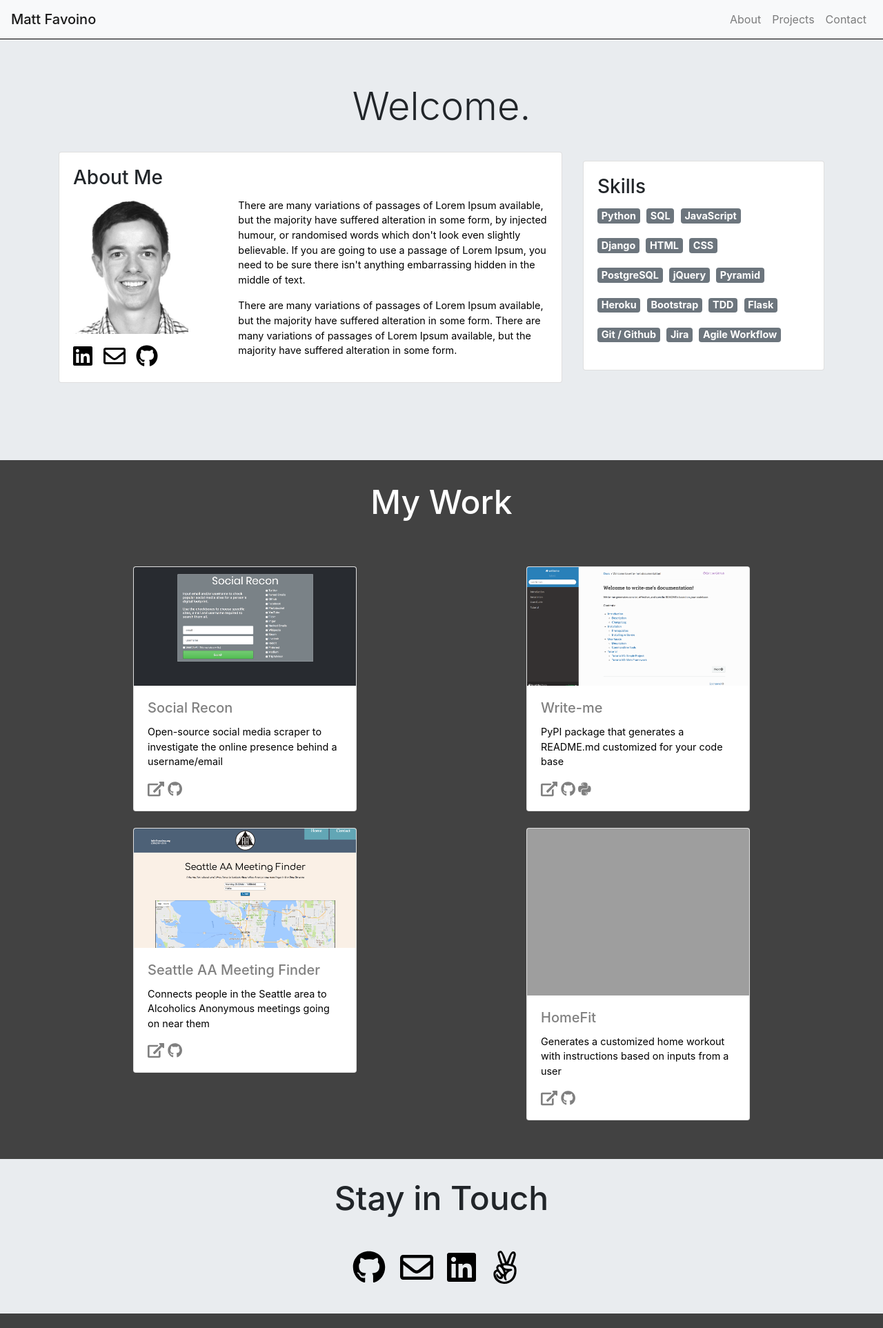
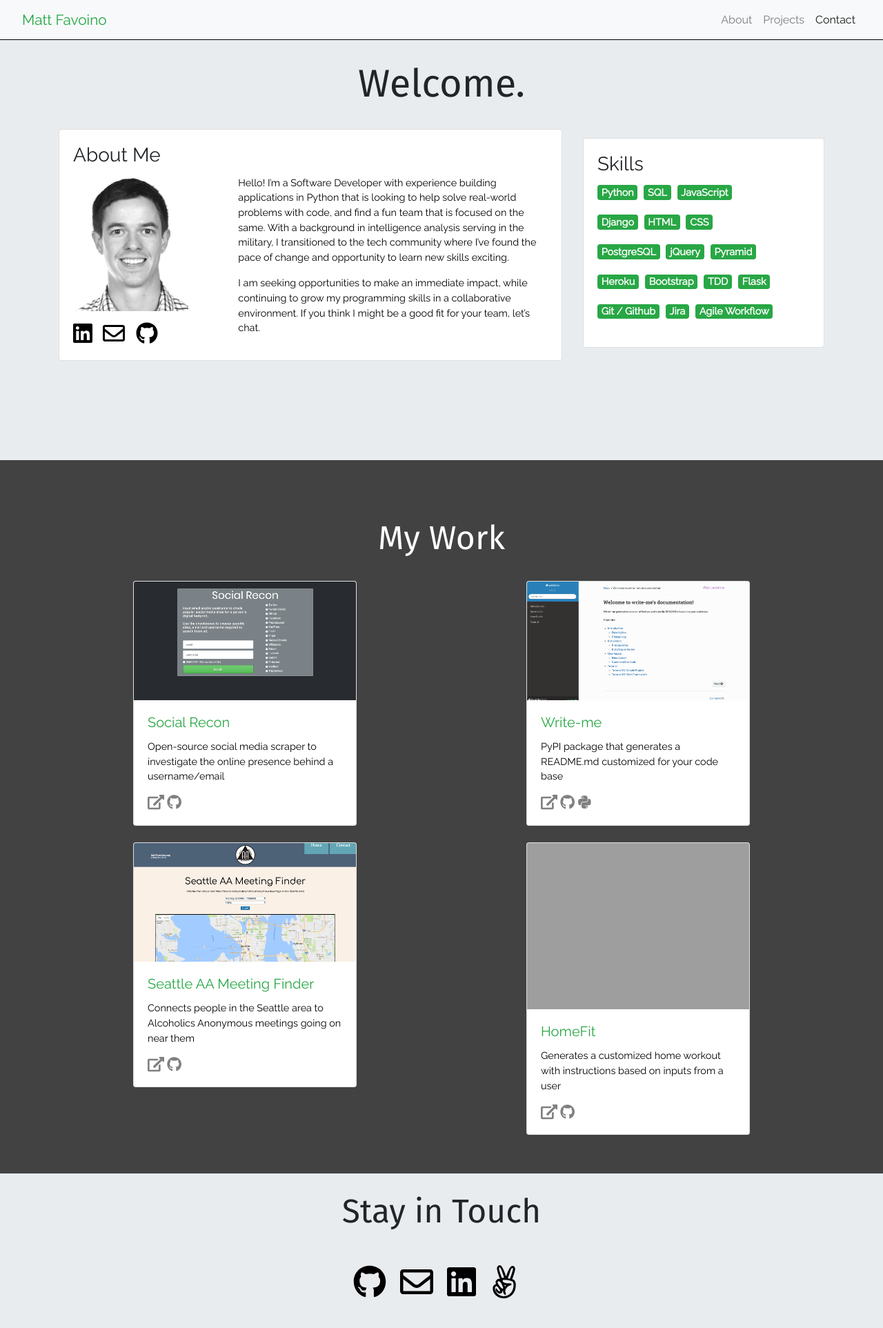
Before and after one commit to famavott/personal-site, a Flask app: page / in a window 1280 px wide. Shown: the whole page at 69% size. Before the commit the page ends 1904 px from the top, so only its background shows below. Run offline with Flask 2, Linux system fonts and the light colour scheme; some libraries are stand-ins or nearby versions; grey boxes are pictures that could not be loaded.

Commit message:
Added fonts, colors, edited text in about me, updated requirements.

```diff
--- a/app/static/styles.css
+++ b/app/static/styles.css
@@ -2,12 +2,29 @@ nav {
     border-bottom: thin solid black;
 }
 
+#navbar-name {
+    font-size: 1.3rem;
+    margin-left: 1rem;
+    color: #24a745;
+}
+
+.navbar-nav {
+    margin-right: 1rem;
+}
+
 body {
     background-color: #424242;
+    position: relative;
+    padding-top: 1.5rem;
+    font-family: 'Raleway', sans-serif;
+}
+
+.section-labels {
+    font-family: 'Fira Sans', sans-serif;
 }
 
 .about-area {
-    margin-bottom: 3rem;
+    margin-bottom: 5rem;
 }
 
 #headshot {
@@ -50,10 +67,11 @@ body {
 
 #projects-div {
     color: gray;
+    padding-top: 3.3rem;
 }
 
 #projects-title {
-    margin-bottom: 4rem;
+    margin-bottom: 2rem;
     font-size: 3rem;
     color: white;
 }
@@ -61,6 +79,10 @@ body {
 .ind-project {
     width: 60%;
     margin-bottom: 1.5rem;
+}
+
+h5 {
+    color: #28a745;
 }
 
 .card-text {
@@ -102,6 +124,22 @@ body {
     color: black;
 }
 
+.fa-lg:hover {
+    color: black;
+}
+
+.fa-2x:hover {
+    color: #28a745;
+}
+
+.fa-3x:hover {
+    color: #28a745;
+}
+
 a:hover {
     text-decoration: none;
 }
+
+#notfound {
+    color: gray;
+}
--- a/app/templates/404.html
+++ b/app/templates/404.html
@@ -7,8 +7,8 @@
     <link rel="stylesheet" type="text/css" href="{{ url_for('static', filename='styles.css')}}">
     <title>404 - Matt Favoino</title>
   </head>
-  <body>
-    <h1>You look lost. Let's get you back to the right spot.</h1>
+  <body class="text-center">
+    <h1 id="notfound">You look lost. Let's get you back to the right spot.</h1>
     <h4><a href="{{ url_for('index') }}">Back</a></h4>
     <!-- jQuery, Tether, Bootstrap JS. -->
     <script src="https://code.jquery.com/jquery-3.1.1.slim.min.js" integrity="sha384-A7FZj7v+d/sdmMqp/nOQwliLvUsJfDHW+k9Omg/a/EheAdgtzNs3hpfag6Ed950n" crossorigin="anonymous"></script>
--- a/app/templates/index.html
+++ b/app/templates/index.html
@@ -1,43 +1,50 @@
 <!DOCTYPE html>
 <html lang="en">
   <head>
+    <title>Matt Favoino</title>
     <meta charset="utf-8">
     <meta name="viewport" content="width=device-width, initial-scale=1, shrink-to-fit=no">
+    <meta name="description" content="Personal website for Matt Favoino.">
+    <meta name="keywords" content="Matt Favoino,Developer,Python,Social Recon,Software">
     <link rel="stylesheet" href="https://maxcdn.bootstrapcdn.com/bootstrap/4.0.0/css/bootstrap.min.css" integrity="sha384-Gn5384xqQ1aoWXA+058RXPxPg6fy4IWvTNh0E263XmFcJlSAwiGgFAW/dAiS6JXm" crossorigin="anonymous">
     <link rel="stylesheet" type="text/css" href="{{ url_for('static', filename='styles.css')}}">
+    <link href="https://fonts.googleapis.com/css?family=Fira+Sans|Raleway" rel="stylesheet">
+    <link rel="shortcut icon" href="{{ url_for('static', filename='mf.ico') }}">
     <script defer src="https://use.fontawesome.com/releases/v5.0.6/js/all.js"></script>
-    <title>Matt Favoino</title>
   </head>
 
   <!-- Begin Nav -->
-  <nav class="navbar navbar-expand-md navbar-light bg-light">
-    <span class="navbar-brand mb-0 h1" id="navbar-name" href="#">Matt Favoino</span>
-    <button class="navbar-toggler" type="button" data-toggle="collapse" data-target="#navbarNavAltMarkup" aria-controls="navbarNavAltMarkup" aria-expanded="false" aria-label="Toggle navigation">
+  <nav class="navbar navbar-expand-md fixed-top navbar-light bg-light" id="only-nav">
+    <a href="#about-div">
+      <span class="navbar-brand mb-0 h1" id="navbar-name" href="#">Matt Favoino</span>
+    </a>
+    <button class="navbar-toggler" type="button" data-toggle="collapse" data-target="#navbarNavAltMarkup"
+     aria-controls="navbarNavAltMarkup" aria-expanded="false" aria-label="Toggle navigation">
       <span class="navbar-toggler-icon"></span>
     </button>
     <div class="collapse navbar-collapse justify-content-end" id="navbarNavAltMarkup">
       <div class="navbar-nav">
-        <a class="nav-item nav-link" href="#">About</a>
-        <a class="nav-item nav-link" href="#">Projects</a>
-        <a class="nav-item nav-link" href="#">Contact</a>
+        <a class="nav-item nav-link" href="#about-div">About</a>
+        <a class="nav-item nav-link" href="#projects-div">Projects</a>
+        <a class="nav-item nav-link" href="#contact-div">Contact</a>
       </div>
     </div>
   </nav>
 
   <!-- Begin Body -->
-  <body>
+  <body data-spy="scroll" data-target="#only-nav" data-offset="0" id="about-div">
     <div class="jumbotron jumbotron-fluid">
-      <div class="container">
-        <h1 class="display-4 text-center">Welcome.</h1>
+      <div class="container about-area">
+        <h1 class="display-4 text-center section-labels">Welcome.</h1>
         <br>
         <div class="row">
           <div class="col-md-8">
-            <div class="card about-area">
+            <div class="card">
               <div class="card-body">
                 <h3 class="card-title">About Me</h3>
                   <div class="row">
                     <div class="col-md-4">
-                      <img src="{{ url_for('static', filename='photos/headshot.jpg')}}" id="headshot" alt="headshot"/>
+                      <img src="{{ url_for('static', filename='photos/headshot.jpg')}}" id="headshot" alt="matt's headshot"/>
                       <a href="https://www.linkedin.com/in/matthewfavoino" target="_blank">
                         <i class="fab fa-linkedin fa-2x" id="linkedin-top"></i>
                       </a>
@@ -49,8 +56,8 @@
                       </a>
                     </div>
                     <div class="col-md-8">
-                      <p class="card-text">There are many variations of passages of Lorem Ipsum available, but the majority have suffered alteration in some form, by injected humour, or randomised words which don't look even slightly believable. If you are going to use a passage of Lorem Ipsum, you need to be sure there isn't anything embarrassing hidden in the middle of text.</p>
-                      <p class="card-text">There are many variations of passages of Lorem Ipsum available, but the majority have suffered alteration in some form. There are many variations of passages of Lorem Ipsum available, but the majority have suffered alteration in some form.</p>
+                      <p class="card-text">Hello! I’m a Software Developer with experience building applications in Python that is looking to help solve real-world problems with code, and find a fun team that is focused on the same. With a background in intelligence analysis serving in the military, I transitioned to the tech community where I’ve found the pace of change and opportunity to learn new skills exciting.</p>
+                      <p class="card-text">I am seeking opportunities to make an immediate impact, while continuing to grow my programming skills in a collaborative environment. If you think I might be a good fit for your team, let’s chat.</p>
                     </div>
                   </div>
               </div>
@@ -62,38 +69,38 @@
                 <h3 class="card-title">Skills</h3>
                   <div class="row skill-rows">
                     <div class="col-md-12">
-                        <span class="badge badge-secondary">Python</span>
-                        <span class="badge badge-secondary">SQL</span>
-                        <span class="badge badge-secondary">JavaScript</span>
+                        <span class="badge badge-success">Python</span>
+                        <span class="badge badge-success">SQL</span>
+                        <span class="badge badge-success">JavaScript</span>
                     </div>
                   </div>
                   <div class="row skill-rows">
                     <div class="col-md-12">
-                        <span class="badge badge-secondary">Django</span>
-                        <span class="badge badge-secondary">HTML</span>
-                        <span class="badge badge-secondary">CSS</span>
+                        <span class="badge badge-success">Django</span>
+                        <span class="badge badge-success">HTML</span>
+                        <span class="badge badge-success">CSS</span>
                     </div>
                   </div>
                   <div class="row skill-rows">
                     <div class="col-md-12">
-                        <span class="badge badge-secondary">PostgreSQL</span>
-                        <span class="badge badge-secondary">jQuery</span>
-                        <span class="badge badge-secondary">Pyramid</span>
+                        <span class="badge badge-success">PostgreSQL</span>
+                        <span class="badge badge-success">jQuery</span>
+                        <span class="badge badge-success">Pyramid</span>
                     </div>
                   </div>
                   <div class="row skill-rows">
                     <div class="col-md-12">
-                        <span class="badge badge-secondary">Heroku</span>
-                        <span class="badge badge-secondary">Bootstrap</span>
-                        <span class="badge badge-secondary">TDD</span>
-                        <span class="badge badge-secondary">Flask</span>
+                        <span class="badge badge-success">Heroku</span>
+                        <span class="badge badge-success">Bootstrap</span>
+                        <span class="badge badge-success">TDD</span>
+                        <span class="badge badge-success">Flask</span>
                     </div>
                   </div>
                   <div class="row skill-rows">
                     <div class="col-md-12">
-                        <span class="badge badge-secondary">Git / Github</span>
-                        <span class="badge badge-secondary">Jira</span>
-                        <span class="badge badge-secondary">Agile Workflow</span>
+                        <span class="badge badge-success">Git / Github</span>
+                        <span class="badge badge-success">Jira</span>
+                        <span class="badge badge-success">Agile Workflow</span>
                     </div>
                   </div>
               </div>
@@ -104,11 +111,11 @@
     </div>
     <!-- Begin projects container -->
     <div class="container" id="projects-div">
-      <h2 class="text-center" id="projects-title">My Work</h2>
+      <h2 class="text-center section-labels" id="projects-title">My Work</h2>
         <div class="row">
           <div class="col-md-6">
             <div class="card mx-auto ind-project">
-              <img class="card-img-top" src="{{ url_for('static', filename='photos/social_recon.png')}}" alt="Project 1">
+              <img class="card-img-top" src="{{ url_for('static', filename='photos/social_recon.png')}}" alt="social recon photo">
               <div class="card-body">
                 <h5 class="card-title">Social Recon</h5>
                 <p class="card-text">Open-source social media scraper to investigate the online presence behind a username/email</p>
@@ -123,7 +130,7 @@
           </div>
           <div class="col-md-6">
             <div class="card mx-auto ind-project">
-              <img class="card-img-top" src="{{ url_for('static', filename='photos/write_me.png')}}" alt="Project 2">
+              <img class="card-img-top" src="{{ url_for('static', filename='photos/write_me.png')}}" alt="write-me photo">
               <div class="card-body">
                 <h5 class="card-title">Write-me</h5>
                 <p class="card-text">PyPI package that generates a README.md customized for your code base</p>
@@ -144,7 +151,7 @@
         <div class="row" id="bottom-proj-row">
           <div class="col-md-6">
             <div class="card mx-auto ind-project">
-              <img class="card-img-top" src="{{ url_for('static', filename='photos/meeting_finder.png')}}" alt="Project 3">
+              <img class="card-img-top" src="{{ url_for('static', filename='photos/meeting_finder.png')}}" alt="meeting finder photo">
               <div class="card-body">
                 <h5 class="card-title">Seattle AA Meeting Finder</h5>
                 <p class="card-text">Connects people in the Seattle area to Alcoholics Anonymous meetings going on near them</p>
@@ -159,7 +166,7 @@
           </div>
           <div class="col-md-6">
             <div class="card mx-auto ind-project">
-              <img class="card-img-top" src="{{ url_for('static', filename='photos/homefit.png')}}" alt="Project 4">
+              <img class="card-img-top" src="{{ url_for('static', filename='photos/homefit.png')}}" alt="homefit photo">
               <div class="card-body">
                 <h5 class="card-title">HomeFit</h5>
                 <p class="card-text">Generates a customized home workout with instructions based on inputs from a user</p>
@@ -174,9 +181,10 @@
           </div>
         </div>
     </div>
-    <div class="contact-div">
+    <!-- Begin contact area. -->
+    <div class="contact-div" id="contact-div">
         <div class="container contact-top">
-          <h2 class="text-center" id="contact-heading">Stay in Touch</h2>
+          <h2 class="text-center section-labels" id="contact-heading">Stay in Touch</h2>
           <div class="contact-info">
             <div class="row text-center">
               <div class="col">
@@ -199,8 +207,8 @@
     </div>
 
     <!-- jQuery, Popper, Bootstrap scripts. -->
-<script src="https://code.jquery.com/jquery-3.2.1.slim.min.js" integrity="sha384-KJ3o2DKtIkvYIK3UENzmM7KCkRr/rE9/Qpg6aAZGJwFDMVNA/GpGFF93hXpG5KkN" crossorigin="anonymous"></script>
-<script src="https://cdnjs.cloudflare.com/ajax/libs/popper.js/1.12.9/umd/popper.min.js" integrity="sha384-ApNbgh9B+Y1QKtv3Rn7W3mgPxhU9K/ScQsAP7hUibX39j7fakFPskvXusvfa0b4Q" crossorigin="anonymous"></script>
-<script src="https://maxcdn.bootstrapcdn.com/bootstrap/4.0.0/js/bootstrap.min.js" integrity="sha384-JZR6Spejh4U02d8jOt6vLEHfe/JQGiRRSQQxSfFWpi1MquVdAyjUar5+76PVCmYl" crossorigin="anonymous"></script>
+  <script src="https://code.jquery.com/jquery-3.2.1.slim.min.js" integrity="sha384-KJ3o2DKtIkvYIK3UENzmM7KCkRr/rE9/Qpg6aAZGJwFDMVNA/GpGFF93hXpG5KkN" crossorigin="anonymous"></script>
+  <script src="https://cdnjs.cloudflare.com/ajax/libs/popper.js/1.12.9/umd/popper.min.js" integrity="sha384-ApNbgh9B+Y1QKtv3Rn7W3mgPxhU9K/ScQsAP7hUibX39j7fakFPskvXusvfa0b4Q" crossorigin="anonymous"></script>
+  <script src="https://maxcdn.bootstrapcdn.com/bootstrap/4.0.0/js/bootstrap.min.js" integrity="sha384-JZR6Spejh4U02d8jOt6vLEHfe/JQGiRRSQQxSfFWpi1MquVdAyjUar5+76PVCmYl" crossorigin="anonymous"></script>
   </body>
 </html>
--- a/requirements.txt
+++ b/requirements.txt
@@ -7,6 +7,7 @@ ipython-genutils==0.2.0
 itsdangerous==0.24
 jedi==0.11.1
 Jinja2==2.10
+markdown-generator==0.1.3
 MarkupSafe==1.0
 parso==0.1.1
 pexpect==4.3.1
@@ -19,3 +20,4 @@ six==1.11.0
 traitlets==4.3.2
 wcwidth==0.1.7
 Werkzeug==0.14.1
+write-me==1.0
```
Also changed, not shown: README.md, app/static/mf.ico (added), 1 other file.
